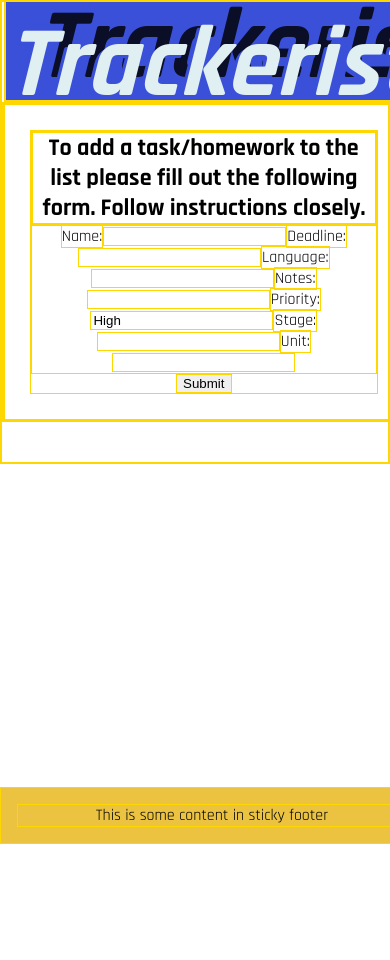
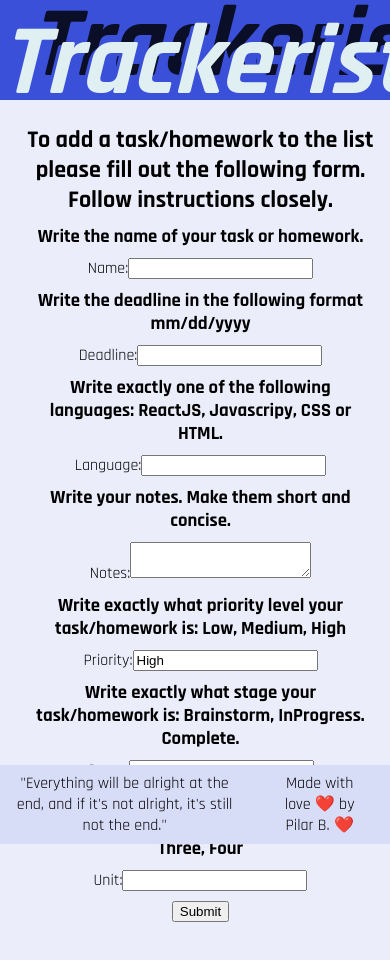
Before and after one commit to msanaya/Project2, a React (Create React App) app: page /components/createpage in a window 390 px wide. Shown: the top 960 px of the page. Before the commit the page ends 844 px from the top, so only its background shows below. Built offline with nearby package versions, Linux system fonts and the light colour scheme; no server answers.

Commit message:
Functionality is done, just need to create media queries.

```diff
--- a/src/App.js
+++ b/src/App.js
@@ -29,7 +29,7 @@ function App() {
       <main>
         <Switch>
           <Route exact path="/">
-            <h3>This is home.Commit test</h3>
+            <h3>Welome to Trackerista, where you can keep track of your homework and/or tasks.</h3>
           </Route>
           <Route path="/components/display">
             <div className="display-list">
--- a/src/components/Create.jsx
+++ b/src/components/Create.jsx
@@ -61,6 +61,7 @@ const Create = (props) => {
         <h2>To add a task/homework to the list please fill out the following form. Follow instructions closely.</h2>
       </div>
       <div className="intake-form">
+        <h3>Write the name of your task or homework.</h3>
       <label htmlFor="name">Name:</label>
       <input
         name="name"
@@ -68,6 +69,7 @@ const Create = (props) => {
         value={name}
         onChange={(event) => setName(event.target.value)}
         />
+        <h3>Write the deadline in the following format mm/dd/yyyy</h3>
       <label htmlFor="deadline">Deadline:</label>
       <input
         name="deadline"
@@ -75,6 +77,7 @@ const Create = (props) => {
         value={deadline}
         onChange={(event) => setDeadline(event.target.value)}
         />
+        <h3>Write exactly one of the following languages: ReactJS, Javascripy, CSS or HTML.</h3>
       <label htmlFor="language">Language:</label>
       <input
         name="language"
@@ -82,13 +85,15 @@ const Create = (props) => {
         value={language}
         onChange={(event) => setLanguage(event.target.value)}
         />
+        <h3>Write your notes. Make them short and concise. </h3>
       <label htmlFor="notes">Notes:</label>
-      <input
+      <textarea
         name="notes"
         type="text"
         value={notes}
         onChange={(event) => setNotes(event.target.value)}
         />
+        <h3>Write exactly what priority level your task/homework is: Low, Medium, High</h3>
       <label htmlFor="priority">Priority:</label>
       <input
         name="priority"
@@ -96,6 +101,7 @@ const Create = (props) => {
         value={priority}
         onChange={(event) => setPriority(event.target.value)}
         />
+        <h3>Write exactly what stage your task/homework is: Brainstorm, InProgress. Complete.</h3>
       <label htmlFor="stage">Stage:</label>
       <input
         name="stage"
@@ -103,6 +109,7 @@ const Create = (props) => {
         value={stage}
         onChange={(event) => setStage(event.target.value)}
         />
+        <h3>Write exactly what unit your task/homework belongs to: One, Two, Three, Four</h3>
       <label htmlFor="unit">Unit:</label>
       <input
         name="unit"
--- a/src/components/Footer.jsx
+++ b/src/components/Footer.jsx
@@ -1,8 +1,10 @@
 import React from "react";
+import "../styling/Footer.css";
 
 const Footer = () => (
   <div className="footer">
-    <p>This is some content in sticky footer</p>
+    <p>"Everything will be alright at the end, and if it's not alright, it's still not the end."</p>
+    <p>Made with love ❤️ by Pilar B. ❤️</p>
   </div>
 );
 
--- a/src/styling/App.css
+++ b/src/styling/App.css
@@ -7,17 +7,9 @@ html {
 body{
   padding-top: 100px;
   padding-bottom: 40px;
+  background-color: #ebedfb;
 }
 
-.footer{
-  margin-top: 1rem;
-  padding: 1rem;
-  background-color: rgb(235, 195, 64);
-  position: fixed;
-  bottom: 0;
-  left: 0;
-  width: 100%;
-}
 
 Header {
   position: fixed;
--- a/src/styling/Create.css
+++ b/src/styling/Create.css
@@ -12,3 +12,11 @@ div {
   width:100%;
   text-align: center;
 }
+
+h3 {
+  padding: 10px;
+}
+
+button {
+  margin: 10px;
+}
--- a/src/styling/Display.css
+++ b/src/styling/Display.css
@@ -1,6 +1,4 @@
-* {
-  border: 1px solid gold;
-}
+
 
 .display-list {
   display: flex;
--- /dev/null
+++ b/src/styling/Footer.css
@@ -0,0 +1,16 @@
+.footer{
+  margin-top: 1rem;
+  padding: .5rem;
+  background-color: #d7dcf7;
+  position: fixed;
+  bottom: 0;
+  left: 0;
+  width: 100%;
+  display: flex;
+  justify-content: space-between;
+
+}
+
+p{
+  padding-right: 30px;
+}
```
Lines whose indentation alone changed are shown as unchanged.
